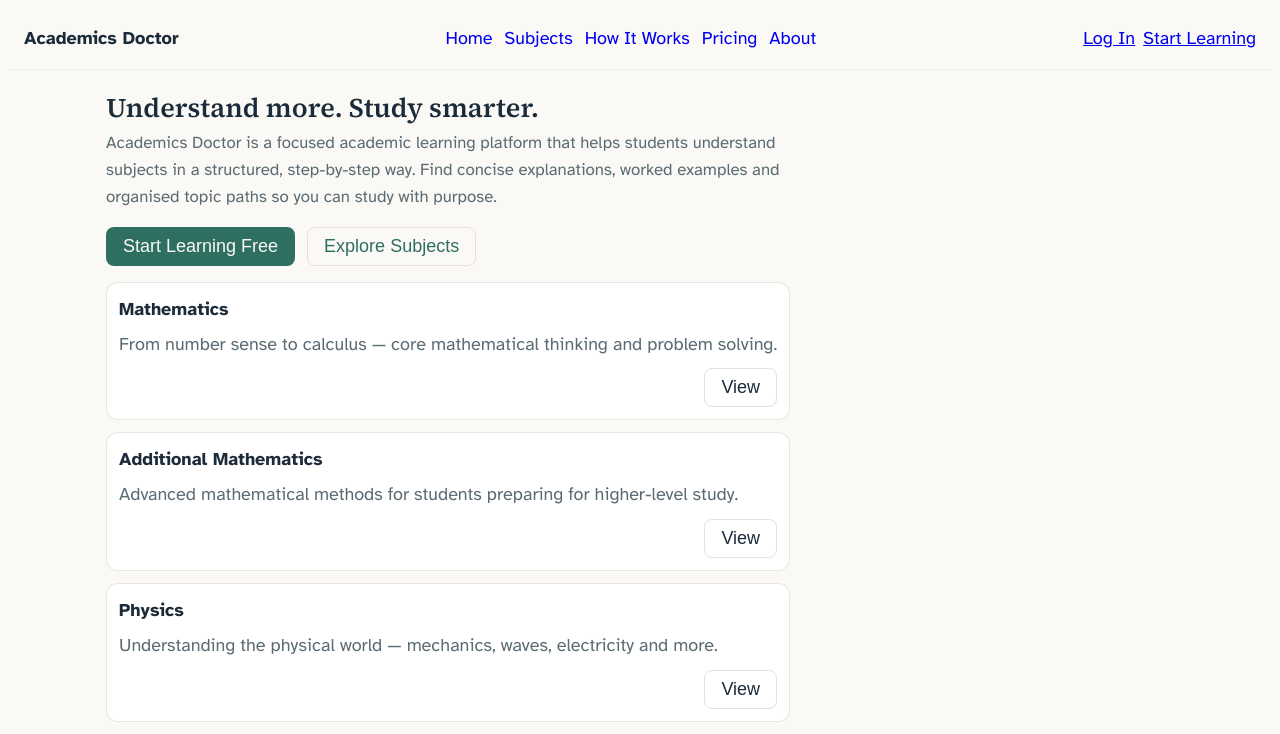
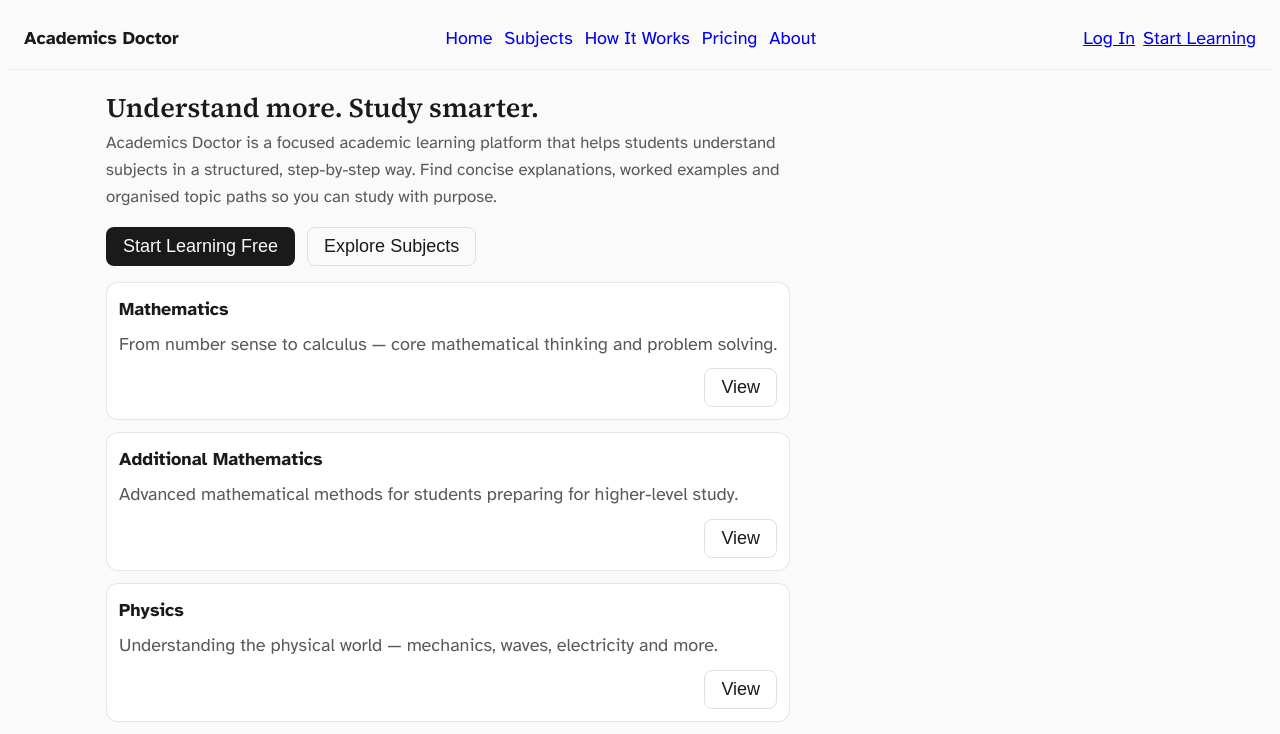
Before and after one commit to siyaswork/Academics-Doctor, a React (Vite) app: page / in a window 1280 px wide. Shown: the top 734 px of the page. Built offline with nearby package versions, Linux system fonts and the light colour scheme; no server answers.

Commit message:
Refactor color palette for improved accessibility
Updated color variables to improve accessibility and visual consistency.

```diff
--- a/src/index.css
+++ b/src/index.css
@@ -4,25 +4,26 @@
 :root {
   /* Palette */
   --color-ink-navy: #1C2B39;        /* primary text / headings */
-  --color-paper: #FAF9F6;           /* page background */
-  --color-muted-teal: #2F6F62;      /* primary accent (links, primary button) */
-  --color-warm-amber: #C9862E;      /* secondary accent (sparingly) */
-  --color-slate: #5B6B73;           /* secondary/muted text */
-  --color-soft-border: #E4E1D8;     /* card borders, dividers */
+  --color-ink-navy: #1A1A1A;         /* primary text / headings (soft black, not pure #000) */
+  --color-paper: #FAFAFA;            /* page background (soft white, not pure #FFF) */
+  --color-muted-teal: #1A1A1A;       /* primary accent (links, primary button) — now same as ink */
+  --color-warm-amber: #404040;       /* secondary accent (sparingly) — charcoal, used for active/hover states */
+  --color-slate: #595959;            /* secondary/muted text — meets AAA contrast on Paper */
+  --color-soft-border: #E2E0DB;      /* card borders, dividers */
 
   /* Map existing tokens to new palette (no new token system) */
   --color-text-primary: var(--color-ink-navy);
   --color-text-secondary: var(--color-slate);
   --color-surface: var(--color-paper);
   --color-surface-raised: #FFFFFF; /* small raised surfaces remain slightly distinct */
-  --color-bg-secondary: #F5F4F1;
-  --color-primary: var(--color-muted-teal);
-  --color-primary-strong: #26594f;
+  --color-bg-secondary: #F2F2F0;
+  --color-primary: var(--color-ink-navy);
+  --color-primary-strong: #000000;
   --color-border: var(--color-soft-border);
-  --color-border-subtle: rgba(228,225,216,0.8);
-  --color-border-strong: rgba(92,107,115,0.18);
-  --color-danger: #D64545;
-  --color-text-muted: rgba(28,43,57,0.7);
+  --color-border-subtle: rgba(226,224,219,0.8);
+  --color-border-strong: rgba(89,89,89,0.18);
+  --color-danger: #B3261E;           /* kept as a distinct error color — errors should still stand out */
+  --color-text-muted: rgba(26,26,26,0.7);
 
   /* Typography */
   --font-family-body: 'Atkinson Hyperlegible', system-ui, -apple-system, "Segoe UI", Roboto, "Helvetica Neue", Arial, sans-serif;
```
